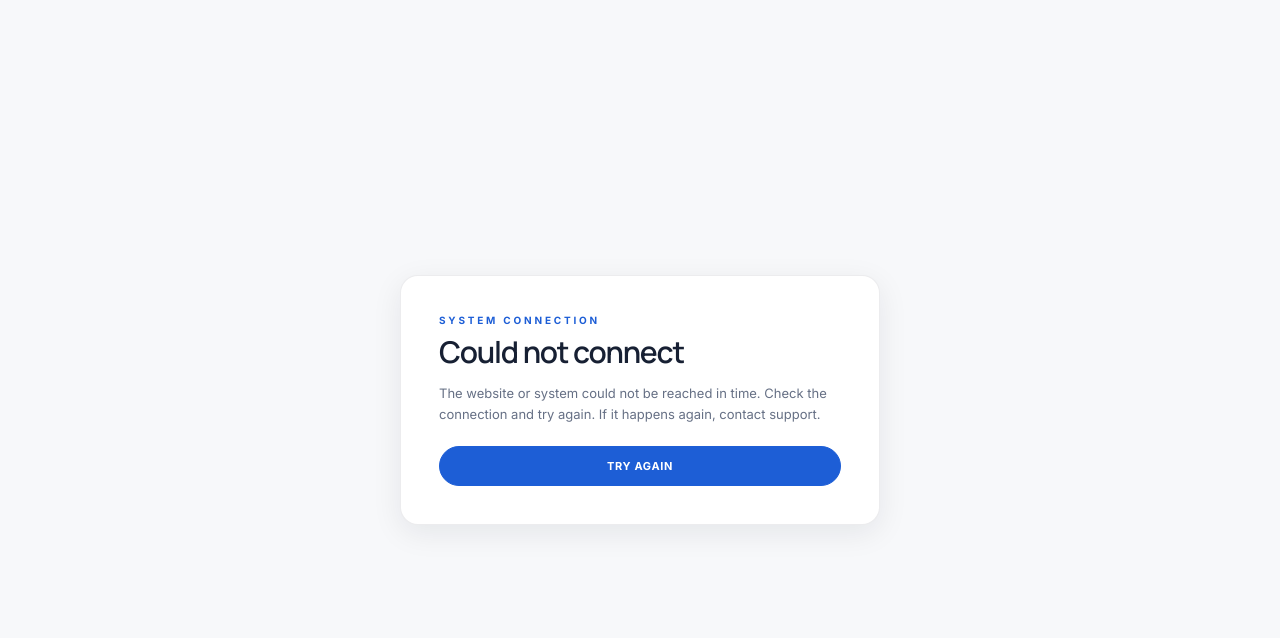
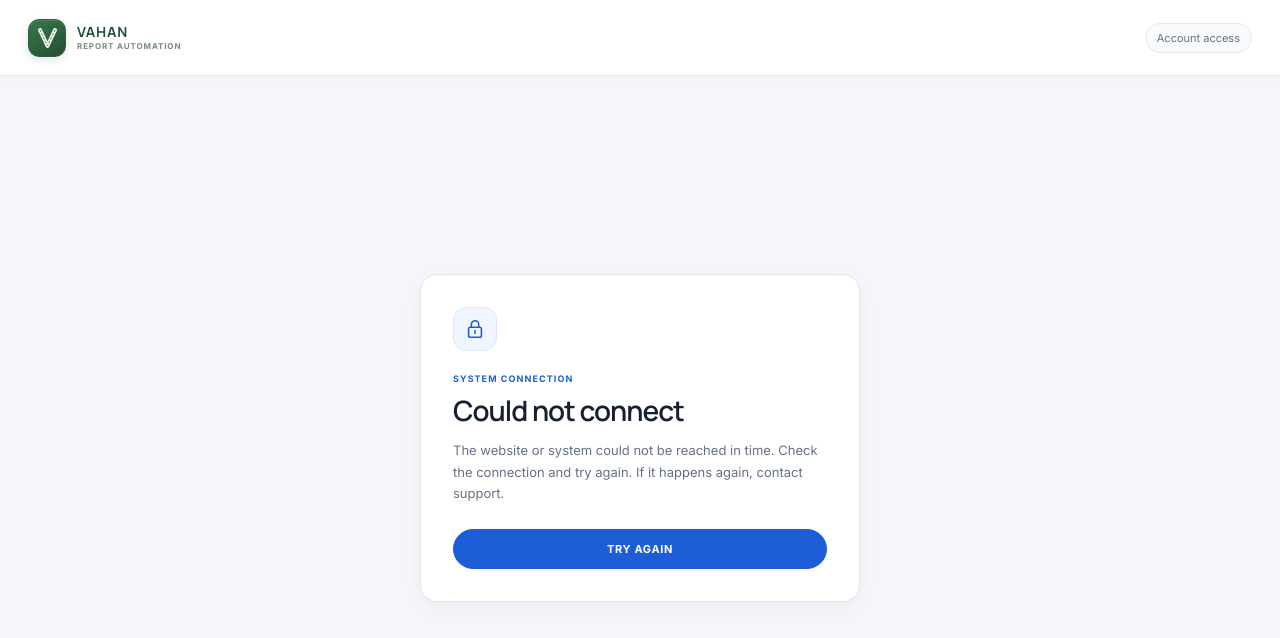
Before and after one commit to Muteen-Felix/vahan-automation, a React (Vite) app in the folder apps/web-ui/: page / in a window 1280 px wide. Shown: the top 638 px of the page. Built offline with nearby package versions, Linux system fonts and the light colour scheme; no server answers.

Commit message:
style(auth): align sign-in UI with workspace

```diff
--- a/apps/web-ui/src/App.tsx
+++ b/apps/web-ui/src/App.tsx
@@ -1,5 +1,6 @@
 import {useEffect, useState} from 'react';
 import {AccountSettings} from './components/AccountSettings';
+import {Brand} from './components/Brand';
 import {AnnualReports} from './components/AnnualReports';
 import {AutomaticRunSettings} from './components/AutomaticRunSettings';
 import {ConnectionBanner} from './components/ConnectionBanner';
@@ -197,13 +198,7 @@ export default function App() {
   const forbidden = activeSection === 'forbidden' || (!isAdmin && activeSection !== 'reports');
   return <div className="app-shell" data-view={activeSection}>
     <header className="site-header">
-      <a className="brand-lockup" href="#reports" aria-label="VAHAN Report Automation">
-        <span className="brand-symbol" aria-hidden="true"><svg viewBox="0 0 32 32" fill="none" focusable="false">
-          <path d="M7 7L16 26L25 7" stroke="currentColor" strokeWidth="4.5" strokeLinecap="round" strokeLinejoin="round" />
-          <path d="M7 7L16 26L25 7" stroke="#346d43" strokeWidth="1.1" strokeDasharray="2 3" strokeLinecap="round" />
-        </svg></span>
-        <span className="brand-copy"><strong>VAHAN</strong><small>REPORT AUTOMATION</small></span>
-      </a>
+      <Brand />
       <nav className="main-nav" aria-label="Main navigation">
         <a className={activeSection === 'reports' ? 'active' : undefined} aria-current={activeSection === 'reports' ? 'page' : undefined} href="#reports">Exported Reports</a>
         {isAdmin && <><a className={activeSection === 'filters' ? 'active' : undefined} aria-current={activeSection === 'filters' ? 'page' : undefined} href="#filters">Filters</a>
--- a/apps/web-ui/src/components/AuthGate.tsx
+++ b/apps/web-ui/src/components/AuthGate.tsx
@@ -11,6 +11,7 @@ import {
 import { hydratePersistentState, resetPersistentState } from '../services/persistent-state';
 import {observeSessionActivity} from '../services/session-activity';
 import {operatorMessage} from '../operator-language';
+import {Brand} from './Brand';
 
 type GateState = "checking" | "setup" | "login" | "unavailable" | "authenticated";
 
@@ -118,17 +119,25 @@ export function AuthGate({ children }: { children: ReactNode }) {
 
   if (gate === "authenticated") return children;
 
-  if (gate === "checking") {
-    return <main className="auth-shell"><p>Checking your sign-in…</p></main>;
-  }
-
   return (
-    <main className="auth-shell">
-      <section className="auth-card">
-        {gate === "setup" ? (
+    <div className="auth-layout">
+      <header className="site-header auth-header">
+        <Brand />
+        <span className="auth-header-label">Account access</span>
+      </header>
+      <main className="auth-shell auth-content">
+      <section className="auth-card" aria-labelledby="auth-title" aria-busy={gate === "checking" || submitting}>
+        <span className="auth-icon" aria-hidden="true"><svg viewBox="0 0 24 24" fill="none"><path d="M8 10V7a4 4 0 0 1 8 0v3M7 10h10a2 2 0 0 1 2 2v7a2 2 0 0 1-2 2H7a2 2 0 0 1-2-2v-7a2 2 0 0 1 2-2Z" stroke="currentColor" strokeWidth="1.7" strokeLinecap="round"/><path d="M12 14v3" stroke="currentColor" strokeWidth="1.7" strokeLinecap="round"/></svg></span>
+        {gate === "checking" ? (
+          <>
+            <p className="eyebrow dark">ACCOUNT ACCESS</p>
+            <h1 id="auth-title">Checking your sign-in…</h1>
+            <p className="auth-description" role="status">Please wait while we check your account access.</p>
+          </>
+        ) : gate === "setup" ? (
           <>
             <p className="eyebrow dark">ACCOUNT SETUP</p>
-            <h1>Sign-in is not ready yet</h1>
+            <h1 id="auth-title">Sign-in is not ready yet</h1>
             <p className="auth-description">
               Ask the person managing this system to set up your sign-in account.
             </p>
@@ -143,7 +152,7 @@ python -m uvicorn app.main:application --host 127.0.0.1 --port 8000 --reload`}</
         ) : gate === "unavailable" ? (
           <>
             <p className="eyebrow dark">SYSTEM CONNECTION</p>
-            <h1>Could not connect</h1>
+            <h1 id="auth-title">Could not connect</h1>
             <p className="auth-description">{operatorMessage(error) || "Could not check your sign-in. Check the connection and try again."}</p>
             <button className="primary-button" type="button" onClick={() => window.location.reload()}>
               Try again
@@ -152,7 +161,7 @@ python -m uvicorn app.main:application --host 127.0.0.1 --port 8000 --reload`}</
         ) : (
           <>
             <p className="eyebrow dark">ACCOUNT SIGN-IN</p>
-            <h1>Welcome back</h1>
+            <h1 id="auth-title">Welcome back</h1>
             <p className="auth-description">Sign in to collect and view VAHAN reports.</p>
             <form className="auth-form" onSubmit={handleLogin}>
               <label>
@@ -186,6 +195,7 @@ python -m uvicorn app.main:application --host 127.0.0.1 --port 8000 --reload`}</
           </>
         )}
       </section>
-    </main>
+      </main>
+    </div>
   );
 }
--- /dev/null
+++ b/apps/web-ui/src/components/Brand.tsx
@@ -0,0 +1,9 @@
+export function Brand() {
+  return <a className="brand-lockup" href="#reports" aria-label="VAHAN Report Automation">
+    <span className="brand-symbol" aria-hidden="true"><svg viewBox="0 0 32 32" fill="none" focusable="false">
+      <path d="M7 7L16 26L25 7" stroke="currentColor" strokeWidth="4.5" strokeLinecap="round" strokeLinejoin="round" />
+      <path d="M7 7L16 26L25 7" stroke="#346d43" strokeWidth="1.1" strokeDasharray="2 3" strokeLinecap="round" />
+    </svg></span>
+    <span className="brand-copy"><strong>VAHAN</strong><small>REPORT AUTOMATION</small></span>
+  </a>;
+}
--- a/apps/web-ui/src/styles.css
+++ b/apps/web-ui/src/styles.css
@@ -8,16 +8,22 @@ button, input, select { font: inherit; }
 button { cursor: pointer; }
 
 .app-shell { min-height: 100vh; }
-.auth-shell { display: grid; min-height: 100vh; place-items: center; padding: 28px 16px; background: radial-gradient(circle at 78% 20%, #1d4a91 0, transparent 30%), linear-gradient(135deg,#04142f,#0b2e67); }
-.auth-shell > p { color: rgba(255,255,255,.8); font-size: 13px; }
-.auth-card { width: min(100%, 480px); padding: 38px; border: 1px solid rgba(15,23,42,.08); background: #fff; box-shadow: 0 28px 80px rgba(0,0,0,.24); }
-.auth-card .eyebrow { margin-bottom: 9px; }
-.auth-card h1 { margin: 0; color: var(--navy); font: 600 clamp(27px,5vw,36px)/1.15 Manrope,sans-serif; letter-spacing: -.04em; }
-.auth-description { margin: 13px 0 20px; color: var(--muted); font-size: 13px; line-height: 1.65; }
-.auth-form { display: grid; gap: 4px; }
-.auth-form .primary-button { margin-top: 16px; }
-.auth-error { margin: 7px 0 0; color: #b42318; font-size: 12px; }
-.auth-footnote { margin: 22px 0 0; color: #89919e; font-size: 10px; line-height: 1.6; }
+.auth-layout { display:flex; flex-direction:column; min-height:100vh; min-height:100dvh; }
+.auth-shell { display:grid; min-height:100vh; place-items:center; padding:40px 20px; background:#f4f6fa; }
+.auth-shell > p { color:var(--muted); font-size:13px; }
+.auth-content { flex:1; min-height:0; }
+.auth-card { width:min(100%,440px); padding:32px; border:1px solid var(--line); border-radius:17px; background:#fff; box-shadow:0 5px 20px rgba(16,24,40,.045); }
+.auth-icon { display:grid; width:44px; height:44px; place-items:center; margin-bottom:22px; border:1px solid #dce8f8; border-radius:13px; background:#f0f6ff; color:var(--blue); }
+.auth-icon svg { width:22px; height:22px; }
+.auth-card .eyebrow { margin-bottom:9px; font-size:9px; letter-spacing:.12em; }
+.auth-card h1 { margin:0; color:var(--navy); font:600 28px/1.25 Manrope,sans-serif; letter-spacing:-.035em; }
+.auth-description { margin:12px 0 24px; color:var(--muted); font-size:13px; line-height:1.65; }
+.auth-form { display:grid; gap:18px; }
+.auth-form label { margin:0; font-size:12px; }
+.auth-form input { min-height:44px; font-size:13px; }
+.auth-form .primary-button { min-height:44px; margin-top:6px; font-size:12px; letter-spacing:0; text-transform:none; }
+.auth-error { margin:0; padding:10px 12px; border:1px solid #f4d7d7; border-radius:10px; background:#fff7f6; color:#b42318; font-size:12px; line-height:1.5; }
+.auth-footnote { margin:24px 0 0; padding-top:20px; border-top:1px solid var(--line); color:var(--muted); font-size:11px; line-height:1.65; }
 .auth-setup-code { overflow-x: auto; margin: 20px 0 0; padding: 15px; background: #0b1730; color: #dbeafe; font: 10px/1.8 ui-monospace,SFMono-Regular,Menlo,monospace; white-space: pre-wrap; overflow-wrap: anywhere; }
 .authenticated-download { display: inline-flex; flex-direction: column; gap: 4px; vertical-align: middle; }
 .authenticated-download > button { width: auto; }
@@ -205,10 +211,6 @@ button { border-radius:999px; }
 input,select,.health-report-table-wrap { border-radius:10px; }
 input,select { min-height:40px; }
 input:focus,select:focus { box-shadow:0 0 0 3px rgba(20,100,244,.12); }
-.auth-shell { background:#f7f8fa; }
-.auth-shell > p { color:var(--muted); }
-.auth-card { border-radius:18px; box-shadow:0 8px 30px rgba(15,23,42,.08); }
-.auth-card h1 { font-size:30px; }
 #activity,#reports,#settings { scroll-margin-top:82px; }
 
 @media (max-width:900px) {
@@ -403,6 +405,8 @@ body { background:#f4f6fa; color:#182230; -webkit-font-smoothing:antialiased; }
 .brand-copy { display:grid; gap:2px; min-width:0; }
 .brand-copy strong { color:#294e35; font:700 14px/1 Manrope,sans-serif; letter-spacing:.06em; }
 .brand-copy small { color:#78897e; font-size:8px; font-weight:700; letter-spacing:.11em; white-space:nowrap; }
+.site-header.auth-header { position:static; display:flex; justify-content:space-between; flex-wrap:nowrap; height:76px; min-height:76px; }
+.auth-header-label { padding:7px 11px; border:1px solid var(--line); border-radius:999px; background:#f9fafb; color:var(--muted); font-size:11px; white-space:nowrap; }
 .main-nav { justify-self:center; gap:3px; padding:4px; border-color:#edf0f4; background:#f8f9fb; }
 .main-nav a { min-height:36px; padding:8px 15px; color:#586579; font-size:12px; font-weight:600; transition:background .16s ease,color .16s ease,box-shadow .16s ease; }
 .main-nav a:hover { background:#fff; color:#214f99; }
@@ -474,6 +478,10 @@ button:focus-visible,a:focus-visible,select:focus-visible { outline:3px solid rg
 }
 @media (max-width:600px) {
   .site-header { grid-template-columns:minmax(0,1fr) auto; gap:9px 8px; padding:10px 14px; }
+  .site-header.auth-header { height:64px; min-height:64px; }
+  .auth-content { padding:28px 16px; }
+  .auth-card h1 { font-size:25px; }
+  .auth-header-label { font-size:10px; padding:6px 9px; }
   .brand-symbol { width:34px; height:34px; border-radius:10px; }
   .brand-copy strong { font-size:13px; }
   .brand-copy small { font-size:7px; }
```
